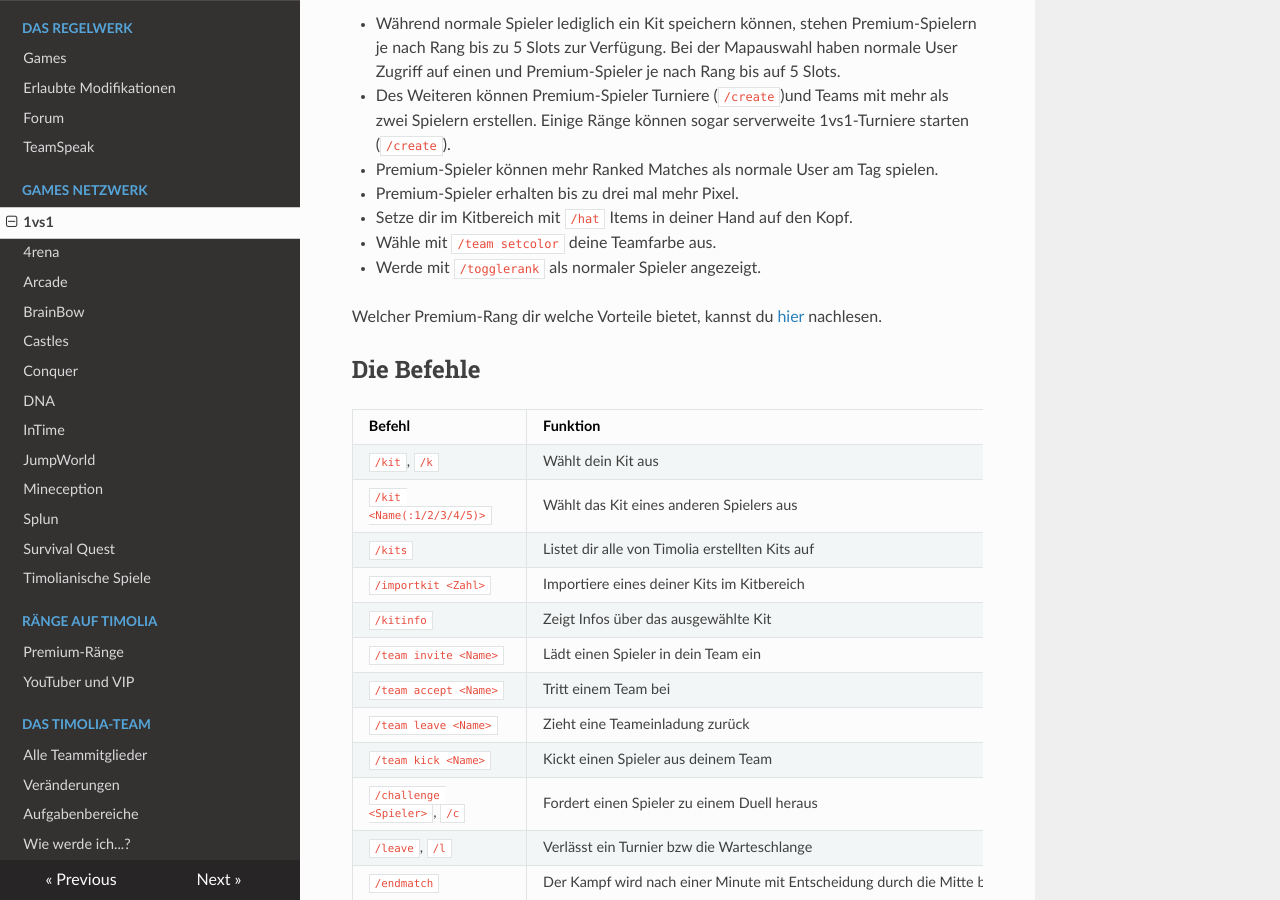
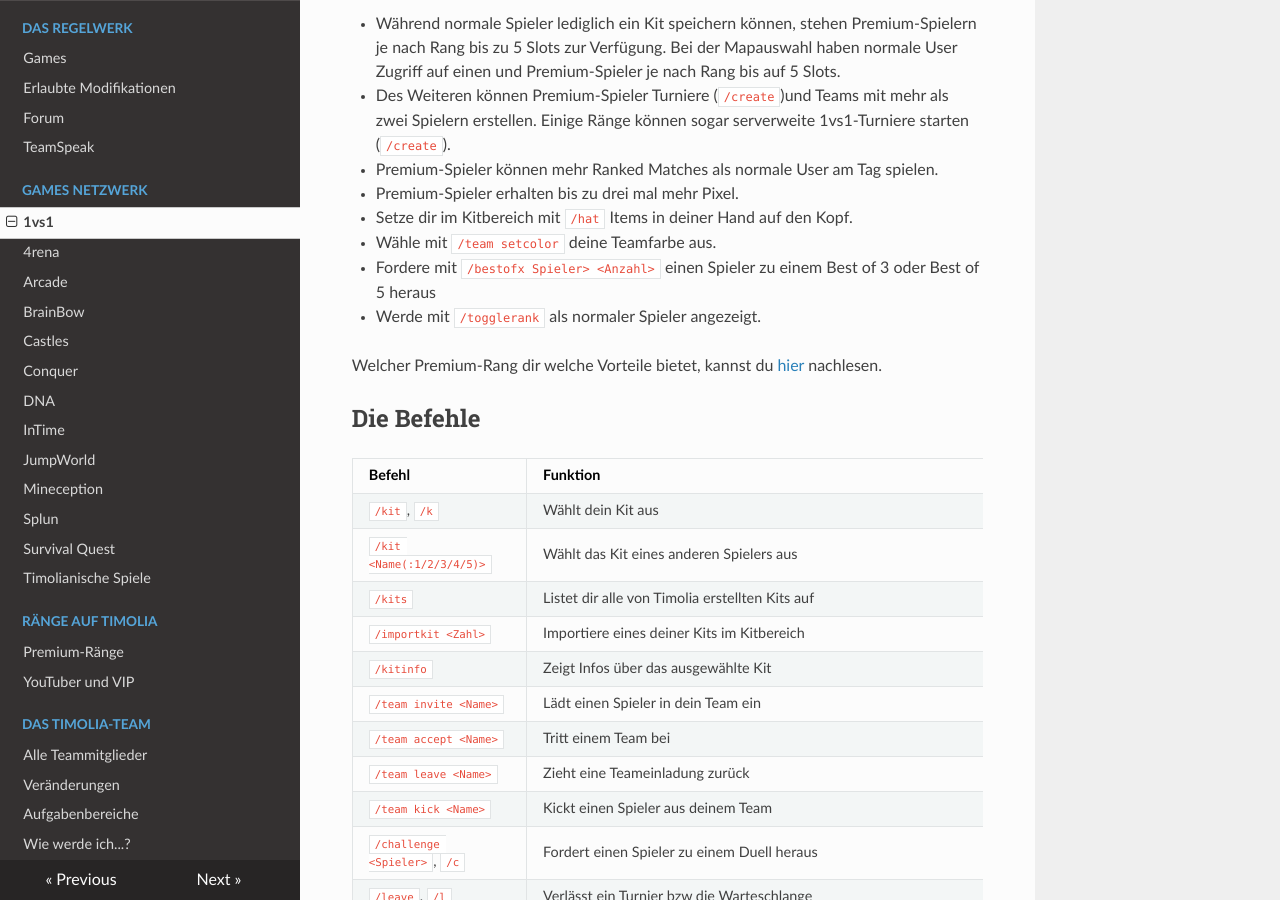
Before and after one commit to TimoliaDE/HowTo, an MkDocs documentation site: the page built from docs/games/1vs1.md, in a window 1280 px wide and 900 px high, scrolled down 4257 px. Built offline with MkDocs 1.6.1, drawn with Linux system fonts in a browser that asks for light colours; nearby versions of some CDN libraries; old or Windows-style settings are respelled for this version of MkDocs; some of the changed text lies outside the part shown.

Commit message:
Update 1vs1.md

```diff
--- a/docs/games/1vs1.md
+++ b/docs/games/1vs1.md
@@ -114,6 +114,7 @@ Hier findest du eine Übersicht der Mindestspielzeiten bis zum Endmatch:
 - Premium-Spieler erhalten bis zu drei mal mehr Pixel.
 - Setze dir im Kitbereich mit `/hat` Items in deiner Hand auf den Kopf.
 - Wähle mit `/team setcolor` deine Teamfarbe aus.
+- Fordere mit `/bestofx Spieler> <Anzahl>` einen Spieler zu einem Best of 3 oder Best of 5 heraus
 - Werde mit `/togglerank` als normaler Spieler angezeigt.
 
 Welcher Premium-Rang dir welche Vorteile bietet, kannst du [hier](/ranks/premium/) nachlesen.
@@ -154,6 +155,7 @@ Welcher Premium-Rang dir welche Vorteile bietet, kannst du [hier](/ranks/premium
 | `/liveinv <Spieler>`            | Zeigt das aktuelle Inventar eines Spielers |
 | `/ranginfo`                     | Zeigt Informationen zu deinem Rang |
 **[Premium](/ranks/premium/) only**:
+| `/bestofx <Spieler> <Anzahl>`   | Fordert einen Spieler zu einem Best of 3 oder Best of 5 heraus |
 | `/hat`                          | Setzt das Item in deiner Hand als den Helm deines Kits |
 | `/create [Passwort]`            | Erstellt ein Turnier (optional mit einem Passwort) |
 | `/modify`                       | Bearbeitet die Turniereinstellungen |
```
